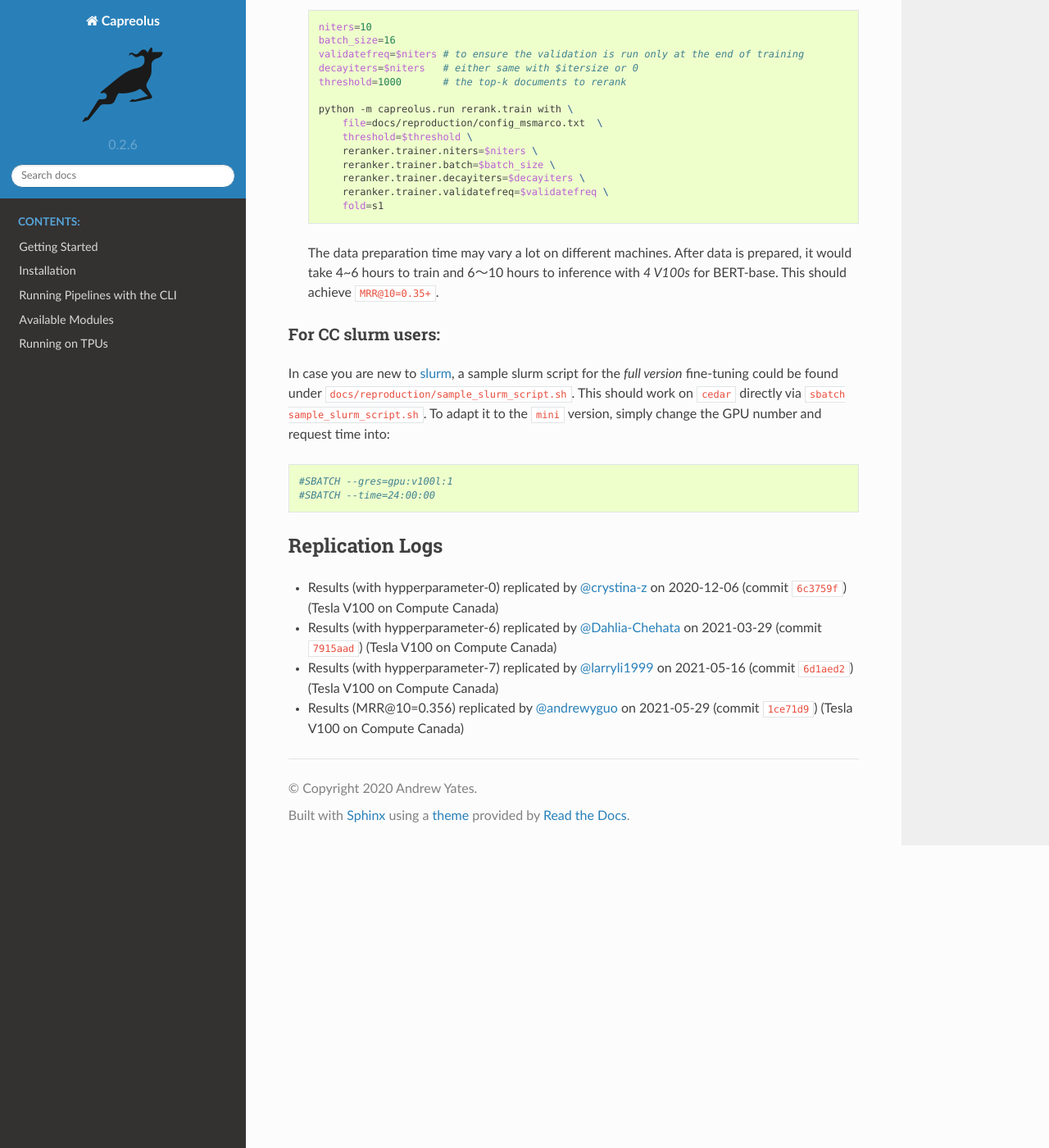
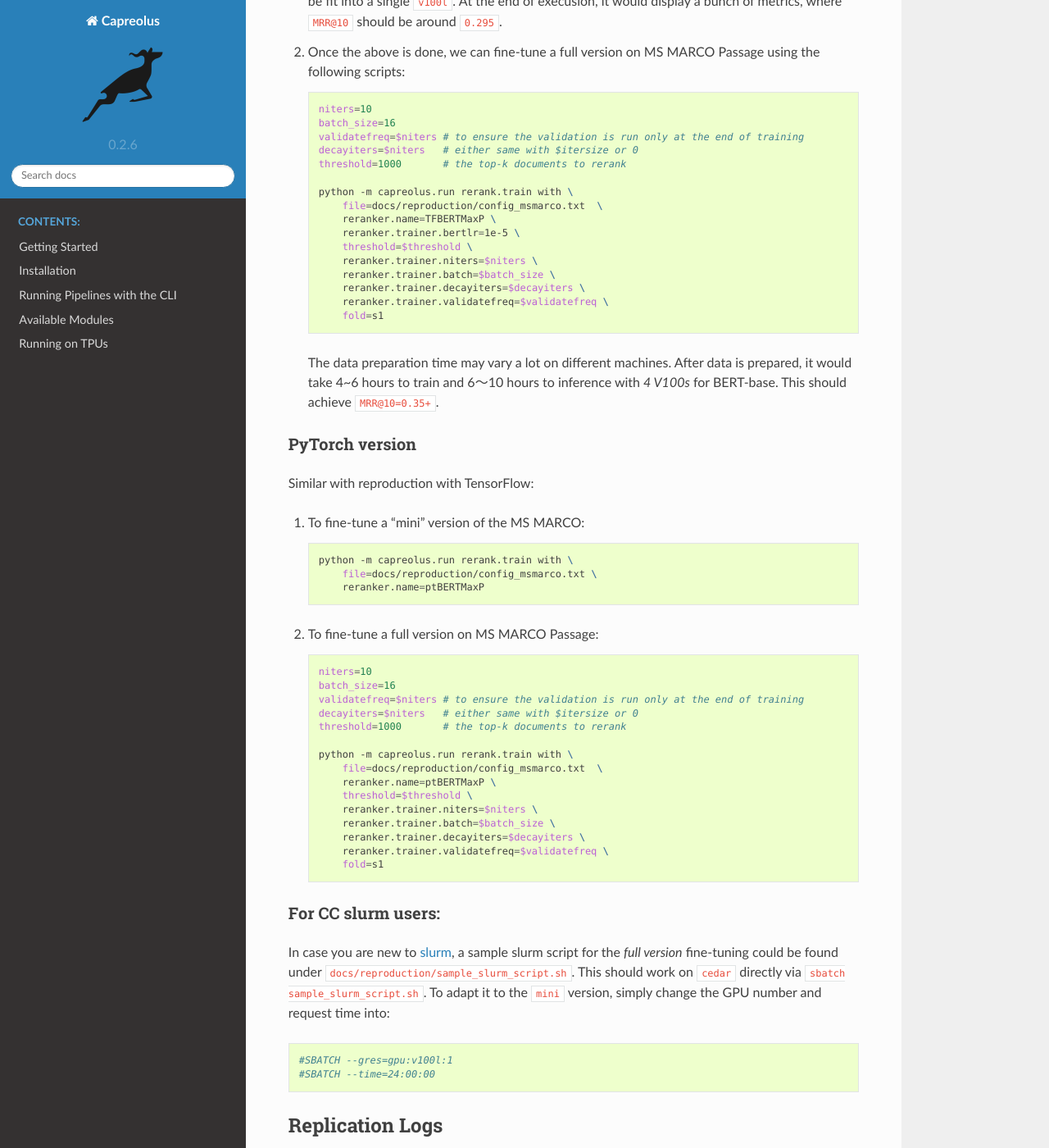
Before and after one commit to capreolus-ir/capreolus, a Sphinx documentation site: the page built from docs/reproduction/MS_MARCO.md, in a window 1280 px wide and 1400 px high, scrolled down 755 px. Shown: the whole window at 82% size. Built offline with Sphinx 7.4.7 and the Read the Docs theme 2.0.0, drawn with Linux system fonts in a browser that asks for light colours; some of the changed text lies outside the part shown.

Commit message:
ms marco prepro doc; MRR@10=0.352 for pt-maxp; MRR@10=0.354 for tf-maxp; on MSP

````diff
--- a/docs/reproduction/MS_MARCO.md
+++ b/docs/reproduction/MS_MARCO.md
@@ -7,11 +7,14 @@
 Once the environment is set, you can verify the installation with [these instructions](./PARADE.md#testing-installation).
 
 ## Running MS MARCO
-This requires GPU(s) with 48GB memory (e.g. 3 V100 or a RTX 8000) or a TPU.
-1. Make sure you are in the top-level `capreolus` directory;
-2. Use the following script to run a "mini" version of the MS MARCO fine-tuning, testing if everything is working.
+This requires GPU(s) with 48GB memory (e.g. 3 V100 or a RTX 8000) or a TPU. Before replication, make sure you are in the top-level `capreolus` directory;
+### TensorFlow version
+1. Use the following script to run a "mini" version of the MS MARCO fine-tuning, testing if everything is working.
     ```bash
-    python -m capreolus.run rerank.train with file=docs/reproduction/config_msmarco.txt
+    python -m capreolus.run rerank.train with \
+        file=docs/reproduction/config_msmarco.txt \
+        reranker.name=TFBERTMaxP \
+        reranker.trainer.usecache=True
     ```
     This would train the monoBERT for only 3k steps with batch size to be 4, then rerank the *top100* documents per query.
     The script should take no more than 24 hours to finish, and could be fit into a single `v100l`.
@@ -27,6 +30,8 @@
 
     python -m capreolus.run rerank.train with \
         file=docs/reproduction/config_msmarco.txt  \
+        reranker.name=TFBERTMaxP \
+        reranker.trainer.bertlr=1e-5 \
         threshold=$threshold \
         reranker.trainer.niters=$niters \
         reranker.trainer.batch=$batch_size \
@@ -37,6 +42,34 @@
     The data preparation time may vary a lot on different machines.
     After data is prepared, it would take 4~6 hours to train and 6～10 hours to inference with *4 V100s* for BERT-base.
     This should achieve `MRR@10=0.35+`.
+
+### PyTorch version
+Similar with reproduction with TensorFlow:
+1. To fine-tune a "mini" version of the MS MARCO:
+    ```bash
+    python -m capreolus.run rerank.train with \
+        file=docs/reproduction/config_msmarco.txt \
+        reranker.name=ptBERTMaxP
+    ```
+
+2. To fine-tune a full version on MS MARCO Passage:
+    ```bash
+    niters=10
+    batch_size=16
+    validatefreq=$niters # to ensure the validation is run only at the end of training
+    decayiters=$niters   # either same with $itersize or 0
+    threshold=1000       # the top-k documents to rerank
+
+    python -m capreolus.run rerank.train with \
+        file=docs/reproduction/config_msmarco.txt  \
+        reranker.name=ptBERTMaxP \
+        threshold=$threshold \
+        reranker.trainer.niters=$niters \
+        reranker.trainer.batch=$batch_size \
+        reranker.trainer.decayiters=$decayiters \
+        reranker.trainer.validatefreq=$validatefreq \
+        fold=s1
+    ```
 
 ### For CC slurm users:
 In case you are new to [slurm](https://slurm.schedmd.com/documentation.html), a sample slurm script for the *full version* fine-tuning could be found under `docs/reproduction/sample_slurm_script.sh`.
@@ -51,4 +84,4 @@
 + Results (with hypperparameter-0) replicated by [@crystina-z](https://github.com/crystina-z) on 2020-12-06 (commit [`6c3759f`](https://github.com/crystina-z/capreolus-1/commit/6c3759fe620f18f8939670176a18c744752bc9240)) (Tesla V100 on Compute Canada)
 + Results (with hypperparameter-6) replicated by [@Dahlia-Chehata](https://github.com/Dahlia-Chehata) on 2021-03-29 (commit [`7915aad`](https://github.com/capreolus-ir/capreolus/commit/7915aad75406527a3b88498926cff85259808696)) (Tesla V100 on Compute Canada)
 + Results (with hypperparameter-7) replicated by [@larryli1999](https://github.com/larryli1999) on 2021-05-16 (commit [`6d1aed2`](https://github.com/capreolus-ir/capreolus/commit/6d1aed29de7828ceb94560a8bf7c87f1af5458b5)) (Tesla V100 on Compute Canada)
-+ Results (MRR@10=0.356) replicated by [@andrewyguo](https://github.com/andrewyguo) on 2021-05-29 (commit [`1ce71d9`](https://github.com/capreolus-ir/capreolus/commit/1ce71d93ab5473b40d4ae02768fd053261b27320)) (Tesla V100 on Compute Canada)
++ Results (MRR@10=0.356) replicated by [@andrewyguo](https://github.com/andrewyguo) on 2021-05-29 (commit [`1ce71d9`](https://github.com/capreolus-ir/capreolus/commit/1ce71d93ab5473b40d4ae02768fd053261b27320)) (Tesla V100 on Compute Canada)\
````
Also changed, not shown: docs/reproduction/config_msmarco.txt (+4 -5 lines).
